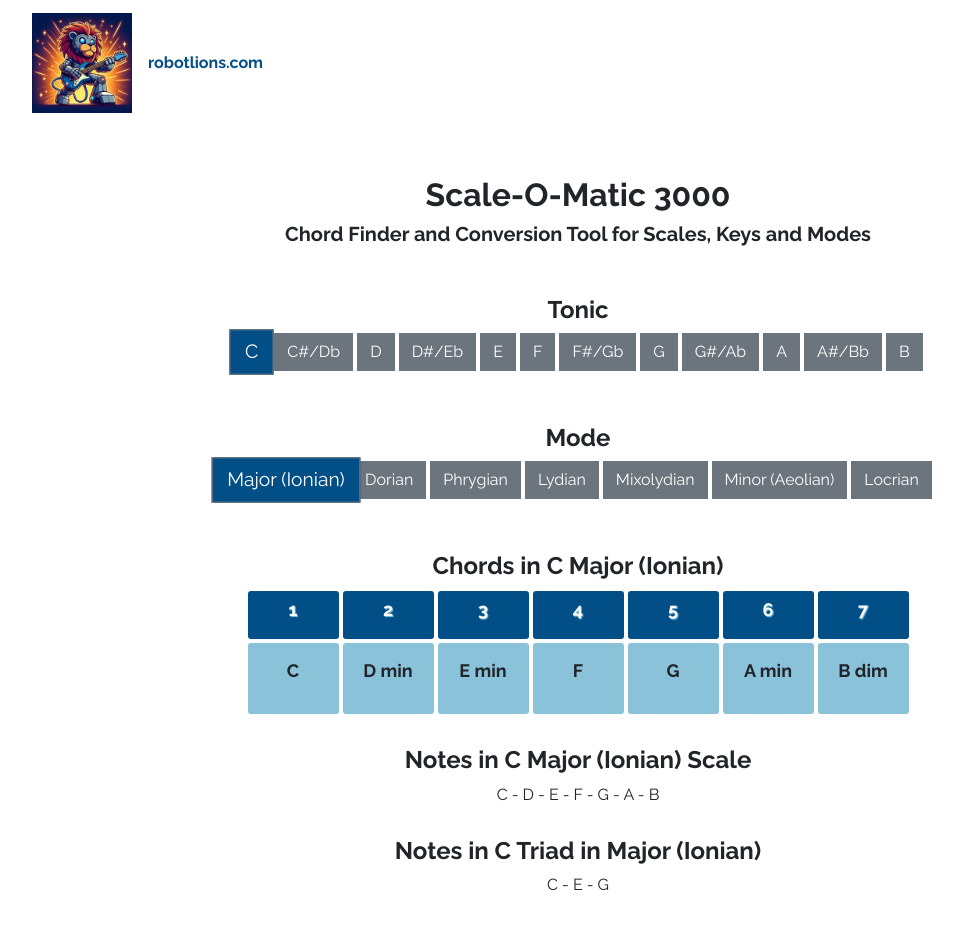
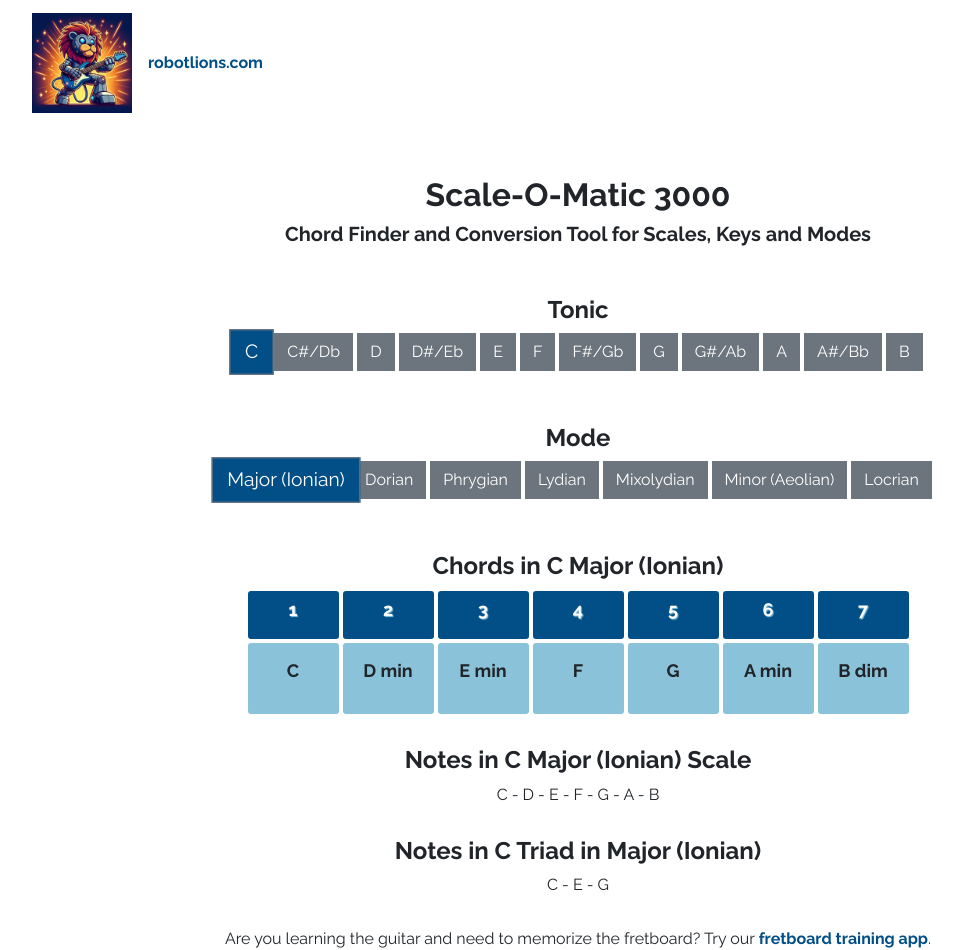
Before and after one commit to robotlions/scaleomatic-vite, a React (Vite) app: page / in a window 1280 px wide. Shown: the top 950 px of the page, without its empty margins (62-1025 px from the left). Built offline with nearby package versions, Linux system fonts and the light colour scheme.

Commit message:
adds link to thrash site

```diff
--- a/src/App.jsx
+++ b/src/App.jsx
@@ -288,6 +288,7 @@ function App() {
         </div>
       </div>
       </div>
+      <p style={{marginTop:30}}>Are you learning the guitar and need to memorize the fretboard? Try our <a href="https://guitartrainer.robotlions.com"> fretboard training app</a>.</p>
       <p style={{marginTop:50}}>© {currentYear} by <a href="https://chadmusick.com/">Chad Musick</a></p>
 {console.log(currentScaleArray)}
     </div>
```
